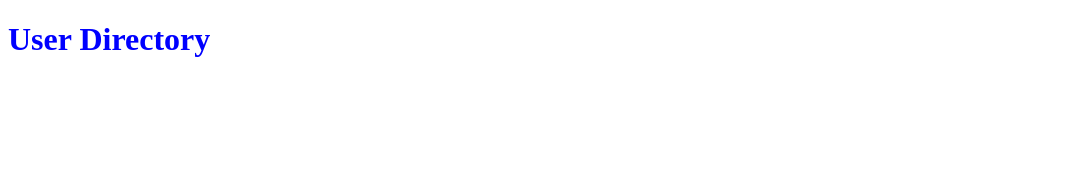
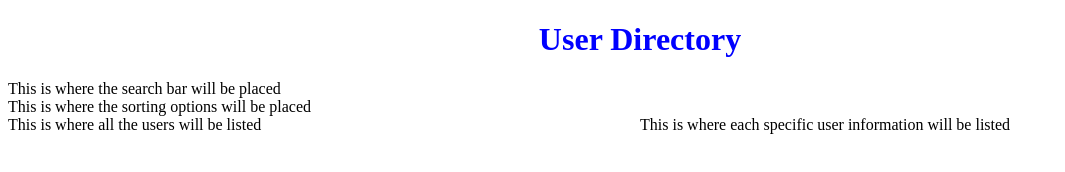
Before and after one commit to Aphinith/SortMyUsers, a website: page public/index.html in a window 1280 px wide. Shown: the whole page, without its empty margins (0-1065 px from the left). Drawn offline with Linux system fonts and the light colour scheme.

Commit message:
create basic layout of page

```diff
--- a/public/index.html
+++ b/public/index.html
@@ -6,7 +6,25 @@
   <title>Sorting my users</title>
 </head>
 <body>
-<h1 onclick="test()">User Directory</h1>
+  <h1 onclick="test()">User Directory</h1>
+
+  <div class="seach-bar">
+    This is where the search bar will be placed
+  </div>
+
+  <div class="sorting-options">
+    This is where the sorting options will be placed
+  </div>
+
+  <div class="container">
+    <div class="all-users">
+      This is where all the users will be listed
+    </div>
+
+    <div class="user-info">
+      This is where each specific user information will be listed
+    </div>
+  </div>
 
 <script src="js/app.js"></script>
 </body>
--- a/public/styles/style.css
+++ b/public/styles/style.css
@@ -1,3 +1,13 @@
 h1 {
   color: blue;
+  text-align: center;
 }
+
+.container {
+  width: 100%;
+}
+
+.all-users {
+  float: left;
+  width: 50%;
+}
```
